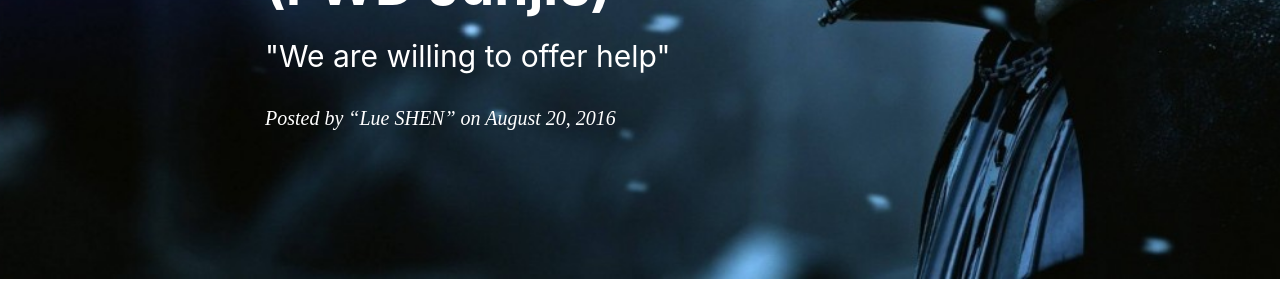
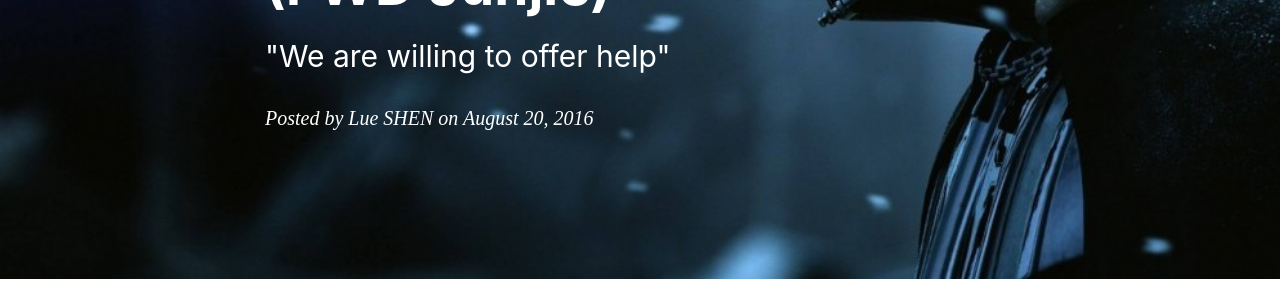
Before and after one commit to lucasushi/lueshen-old-blog, a Jekyll site: the page built from _posts/2016-08-28-Some-ideas-about-Fraternities-and-Sororities.markdown, in a window 1280 px wide. Shown: the part 365-665 px from the top of the page. Built offline with Jekyll 4.4.1, drawn with Linux system fonts in a browser that asks for light colours; nearby versions of some CDN libraries; comment, search, counter and statistics services are not loaded.

```diff
--- a/_posts/2016-08-28-Some-ideas-about-Fraternities-and-Sororities.markdown
+++ b/_posts/2016-08-28-Some-ideas-about-Fraternities-and-Sororities.markdown
@@ -3,7 +3,7 @@ layout:     post
 title:      "Some Ideas About Fraternities and Sororities (FWD Junjie)"
 subtitle:   " \"We are willing to offer help\""
 date:       2016-08-20 09:20:00
-author:     “Lue SHEN”
+author:     "Lue SHEN"
 catalog: true
 tags:
     - life
```
